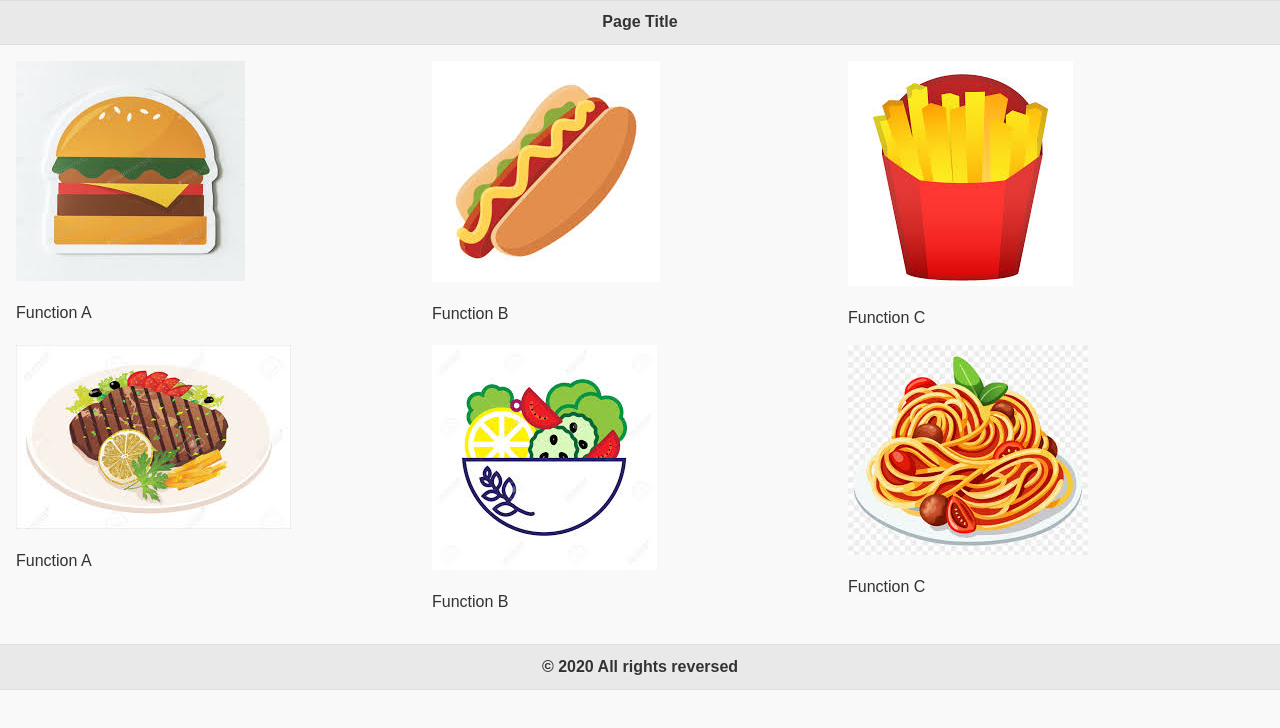
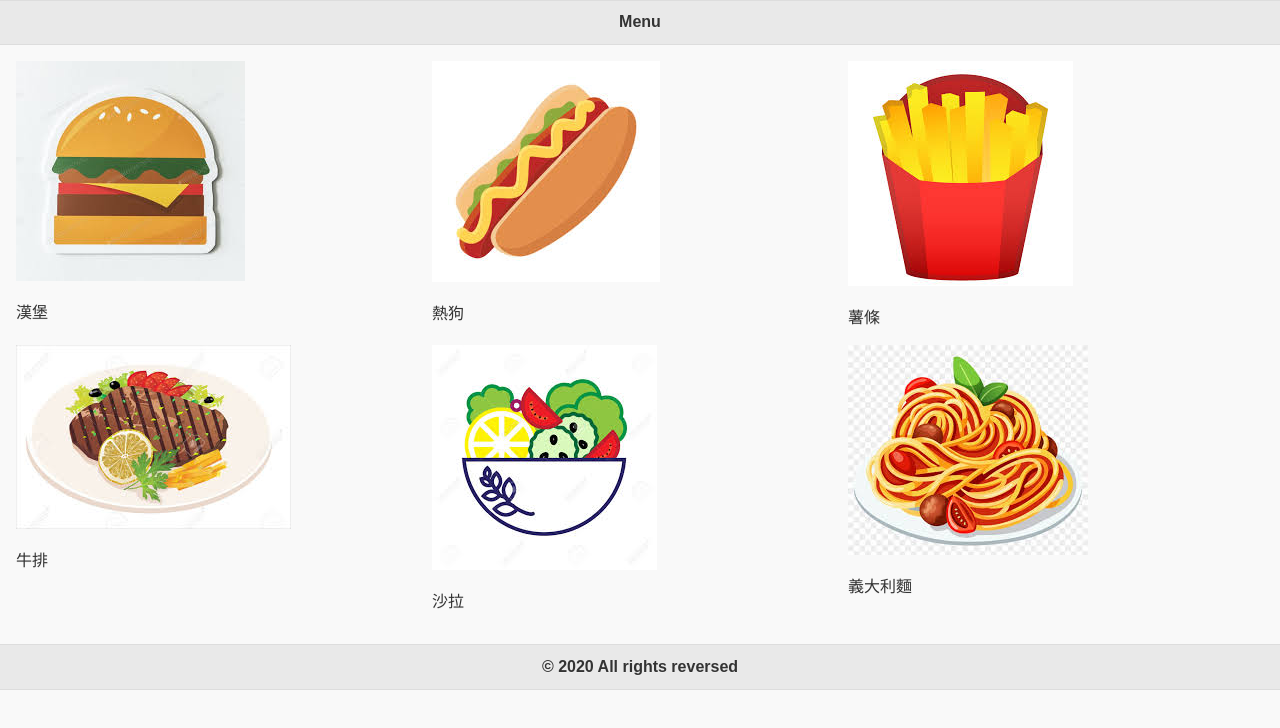
Before and after one commit to YingyuChen38/kika-, a plain HTML site: page index.html in a window 1280 px wide. Drawn offline with Linux system fonts and the light colour scheme.

Commit message:
Add files via upload

```diff
--- a/index.html
+++ b/index.html
@@ -11,7 +11,7 @@
   <body>
     <div data-role="page">
       <div data-role="header">
-        <h1>Page Title</h1>
+        <h1>Menu</h1>
       </div>
       <!-- /header -->
 
@@ -20,19 +20,19 @@
           <div class="ui-block-a">
             <div>
               <img src="./image/hamburger.jpg" style="max-width:100%" />
-              <p>Function A</p>
+              <p>漢堡</p>
             </div>
           </div>
           <div class="ui-block-b">
             <div>
               <img src="./image/hot dogs.jpg" style="max-width:100%" />
-              <p>Function B</p>
+              <p>熱狗</p>
             </div>
           </div>
           <div class="ui-block-c">
             <div>
               <img src="./image/french fries.jpg" style="max-width:100%" />
-              <p>Function C</p>
+              <p>薯條</p>
             </div>
           </div>
         </div>
@@ -41,19 +41,19 @@
           <div class="ui-block-a">
             <div>
               <img src="./image/steak.jpg" style="max-width:100%" />
-              <p>Function A</p>
+              <p>牛排</p>
             </div>
           </div>
           <div class="ui-block-b">
             <div>
               <img src="./image/salad.jpg" style="max-width:100%" />
-              <p>Function B</p>
+              <p>沙拉</p>
             </div>
           </div>
           <div class="ui-block-c">
             <div>
               <img src="./image/noodle.jpg" style="max-width:100%" />
-              <p>Function C</p>
+              <p>義大利麵</p>
             </div>
           </div>
         </div>
```
